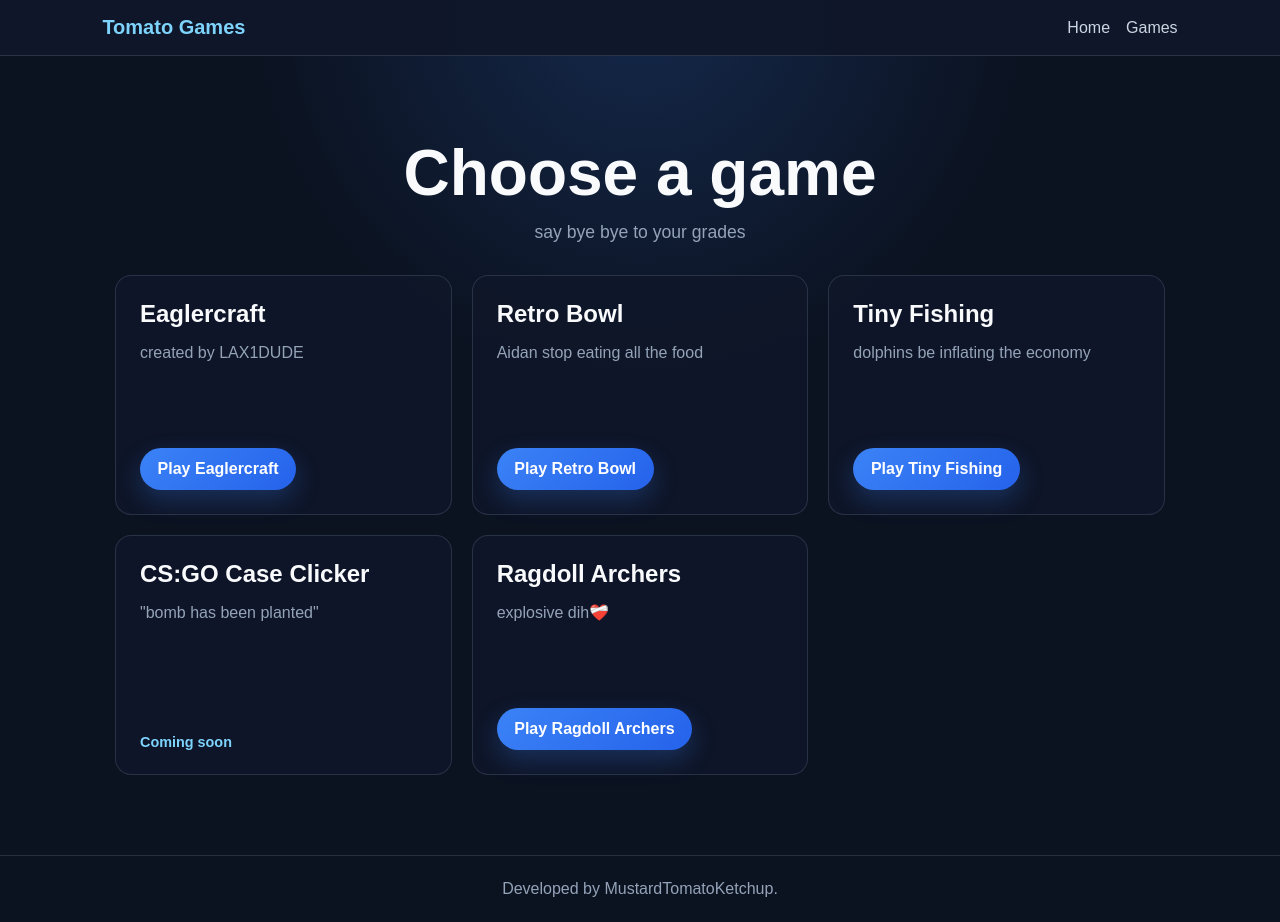
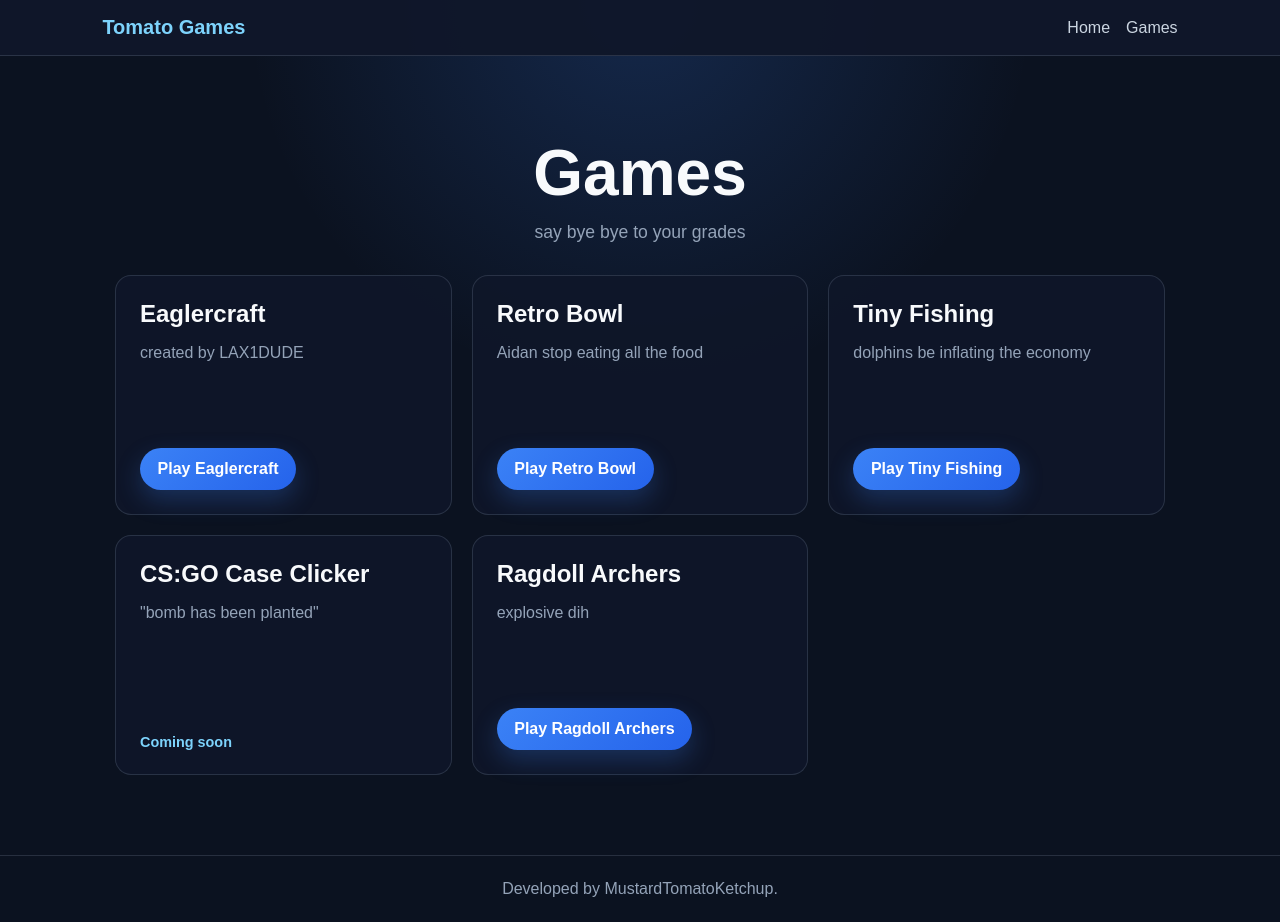
Before and after one commit to MustardTomatoKetchup/mustardtomatoketchup.github.io, a plain HTML site: page games.html in a window 1280 px wide. Drawn offline with Linux system fonts and the light colour scheme.

Commit message:
Modify page title and game description
Updated the page title and removed an emoji from the game description.

```diff
--- a/games.html
+++ b/games.html
@@ -92,7 +92,7 @@
 
   <main>
     <section class="intro" aria-labelledby="page-title">
-      <h1 id="page-title">Choose a game</h1>
+      <h1 id="page-title">Games</h1>
       <p>say bye bye to your grades</p>
     </section>
 
@@ -119,7 +119,7 @@
       </article>
       <article class="game-card">
         <h2>Ragdoll Archers</h2>
-        <p>explosive dih❤️‍🩹</p>
+        <p>explosive dih</p>
         <a class="play-button" href="ragdoll-archers.htm">Play Ragdoll Archers</a>
       </article>
     </section>
```
